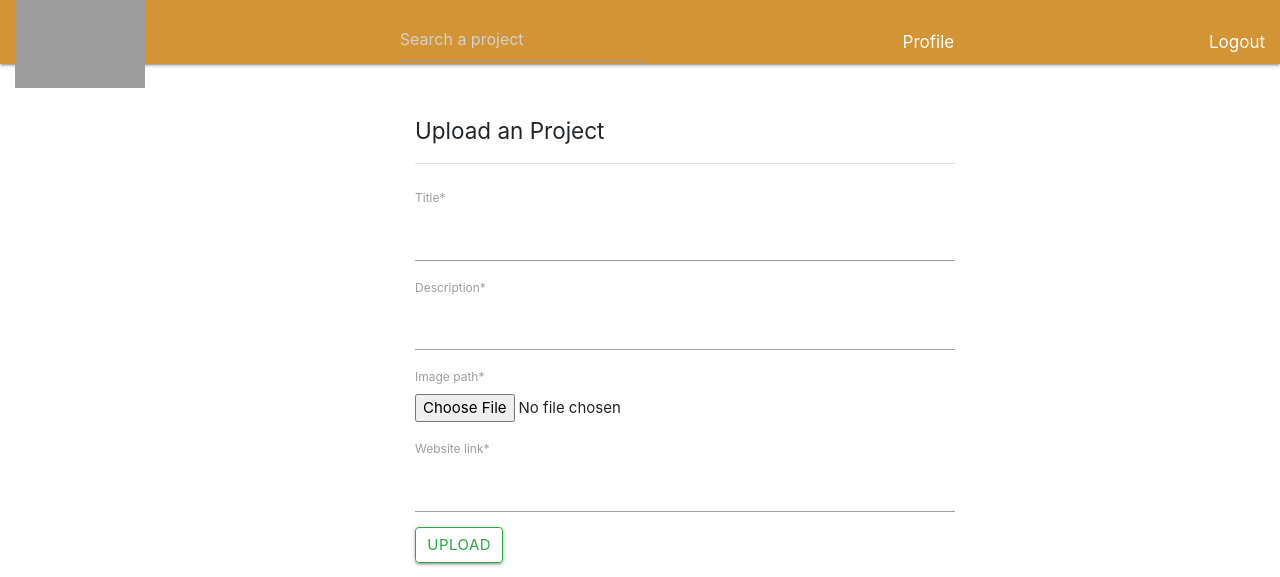
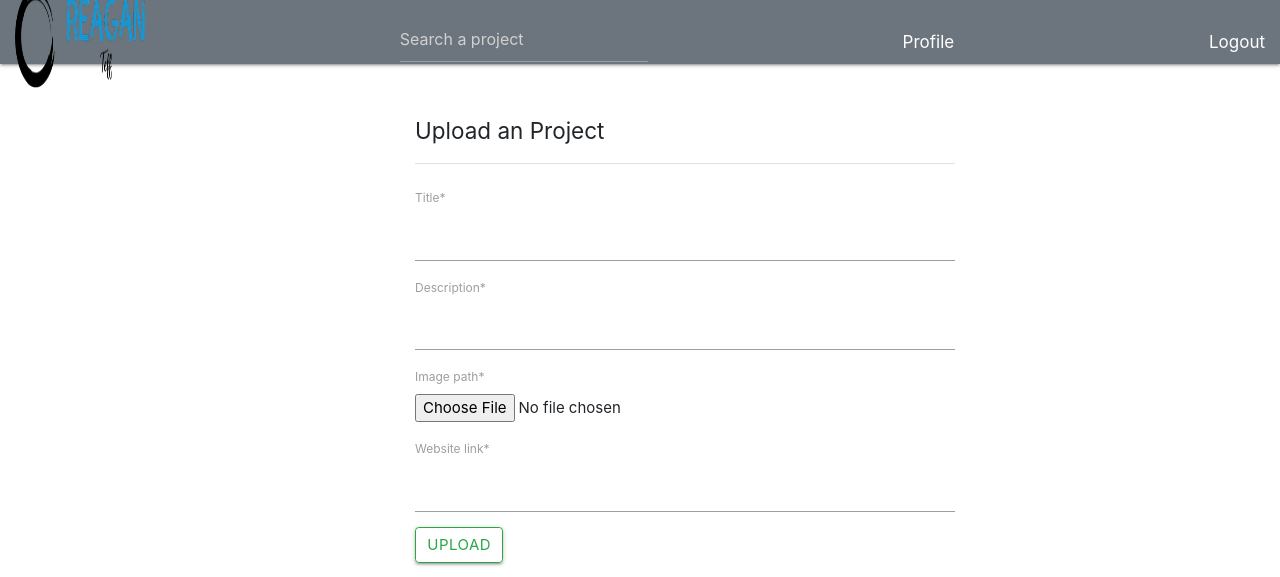
Before and after one commit to REAGAN2020/awwards, a Django app: page /post/ in a window 1280 px wide. Shown: the top 577 px of the page. Run offline with Django 3.2, Linux system fonts and the light colour scheme; some libraries are stand-ins or nearby versions; grey boxes are pictures that could not be loaded.

Commit message:
adding some images

```diff
--- a/awards/static/css/mbase.css
+++ b/awards/static/css/mbase.css
@@ -1,22 +1,22 @@
 
-  nav{
-    background-color: #d29434 !important;;
+  .navbar{
+    background-color: #fcf5f5 !important;
   }
 
-  .navbar .logoname {
+  /* .navbar .logoname {
     width: 130px;
     margin-bottom: -1px;
     font-family: 'Grand Hotel', cursive;
     font-size: 20px;
   }
-
+  */
  .search-section{
      margin-bottom: 70px;
  }
 
- .pongezzi{
-   width:130px;
-   height:100px;
+ .teflon{
+   /* width:130px;
+   height:100px; */
    margin-top: -60px;
  }
  .icons-section{
@@ -24,5 +24,5 @@
    margin-bottom: 50px;
  }
  .icons-section a:hover{
-  color: black;
+  color: rgb(233, 10, 10);
 }
--- a/awards/templates/mbase.html
+++ b/awards/templates/mbase.html
@@ -12,7 +12,7 @@
     <link rel="stylesheet" href="https://cdnjs.cloudflare.com/ajax/libs/materialize/1.0.0/css/materialize.min.css">
     <link href="https://fonts.googleapis.com/icon?family=Material+Icons" rel="stylesheet">
 
-    <title>Pongezzi</title>
+    <title>Reagan</title>
 
     {% block styles %}
     {% bootstrap_css %}
@@ -23,9 +23,9 @@
 <body>
 
 
-    <nav class="navbar">
+    <nav class="navbar bg-secondary">
         <a href="{% url 'feed' %}">
-            <img src='/static/images/' class="pongezzi" alt="picture">
+            <img src='/static/images/reagan logo.png' class="teflon " height="100px" width="130px" alt="picture">
         </a>
         </section>
 
@@ -35,8 +35,8 @@
             </div>
         </form>
 
-        <section class="icons-section"><a href="{% url 'profile' user.id %}">Profile</a></section>
-        <section class="icons-section"><a href="{% url 'login' %}">Logout</a></section>
+        <section class="icons-section text-dark"><a href="{% url 'profile' user.id %}">Profile</a></section>
+        <section class="icons-section text-dark"><a href="{% url 'login' %}">Logout</a></section>
     </nav>
 
     {% block content %}
```
Also changed, not shown: awards/static/images/pongezzi.png (deleted), awards/static/images/reagan logo.png (added).
